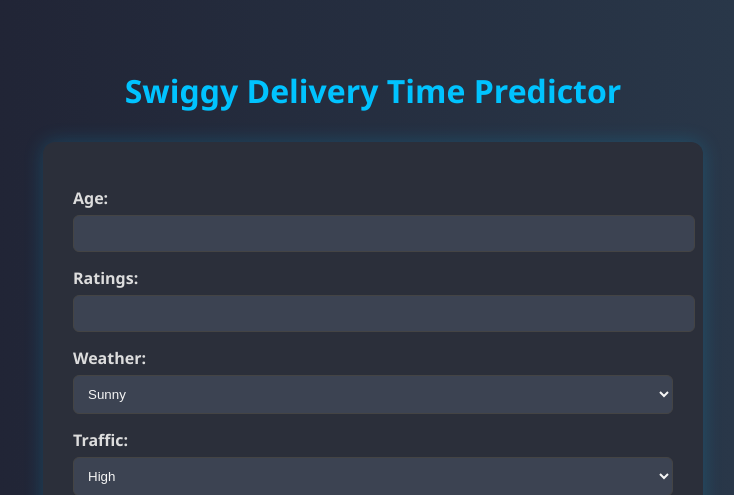
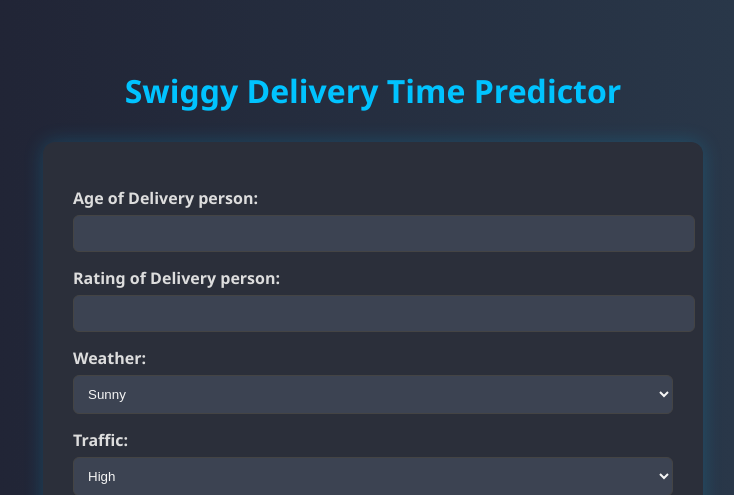
Before and after one commit to Debopam-Chowdhury/Swiggy-Delivery-Time-Prediction, a Flask app: page / in a window 1280 px wide. Shown: the top 495 px of the page, without its empty margins (267-1001 px from the left). Run offline with Flask 3, Linux system fonts and the light colour scheme; parts of the project's set-up code (start-up, migrations or seed data) failed here and were passed over.

Commit message:
updated the html file

```diff
--- a/templates/index.html
+++ b/templates/index.html
@@ -125,10 +125,10 @@
 <body>
     <h1>Swiggy Delivery Time Predictor</h1>
 <form id="predict-form">
-    <label for="age">Age:</label>
+    <label for="age">Age of Delivery person:</label>
     <input type="number" name="age" required>
 
-    <label for="ratings">Ratings:</label>
+    <label for="ratings">Rating of Delivery person:</label>
     <input type="number" step="0.1" name="ratings" min="0" max="5" required>
 
     <label for="weather">Weather:</label>
```
